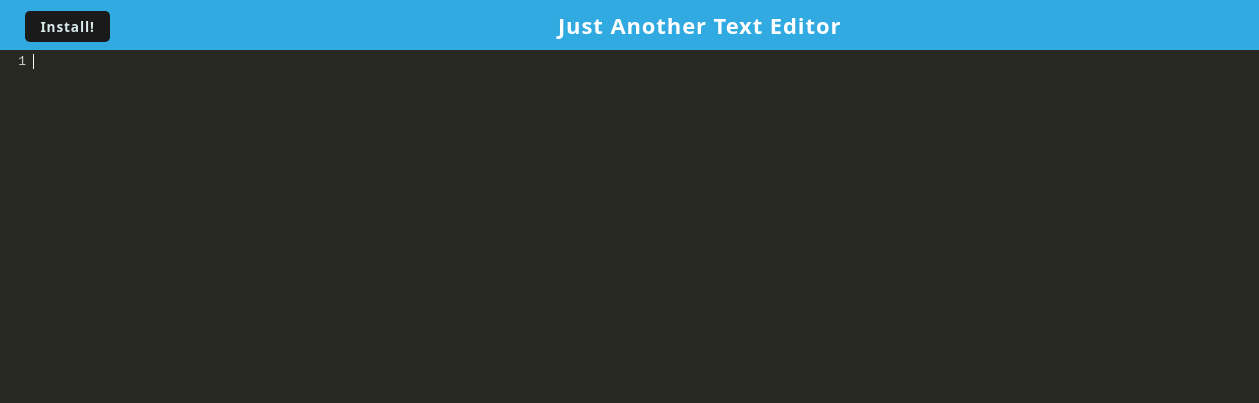
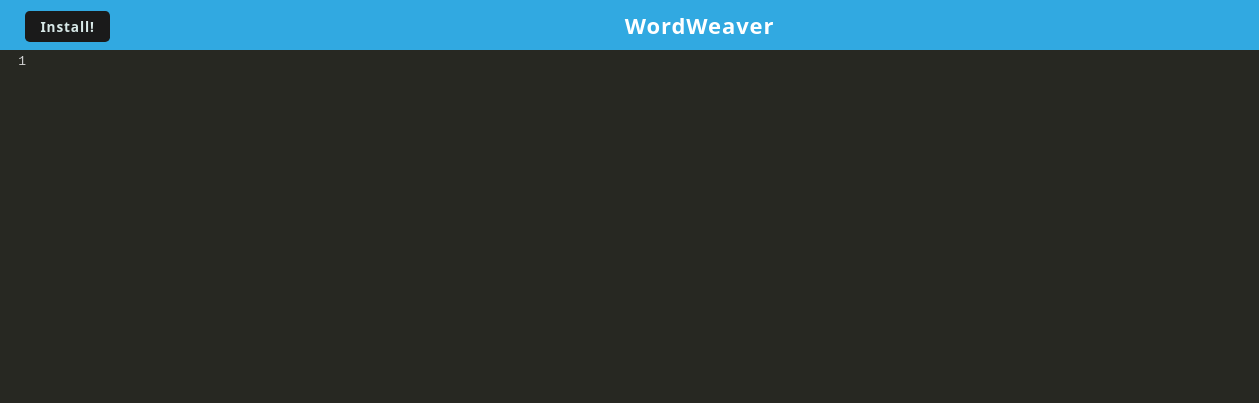
Before and after one commit to julie-mac/WordWeaver, a website built with webpack: page client/index.html in a window 1280 px wide. Shown: the full height of the page, 0-1259 px from the left. Built offline with nearby package versions, Linux system fonts and the light colour scheme; files whose address does not match are found by name.

Commit message:
attempted to fix bugs

```diff
--- a/client/index.html
+++ b/client/index.html
@@ -3,7 +3,7 @@
   <head>
     <meta charset="UTF-8" />
     <meta name="viewport" content="width=device-width, initial-scale=1.0" />
-    <title>J.A.T.E</title>
+    <title>WordWeaver</title>
 
       <link rel="stylesheet"
         href="https://cdnjs.cloudflare.com/ajax/libs/codemirror/5.52.2/codemirror.min.css">
@@ -23,7 +23,7 @@
       <div class="nav-btn">
         <a class="btn btn-sm btn-dark" id="buttonInstall" role="button">Install!</a>
       </div>
-     <h1> Just Another Text Editor</h1>
+     <h1> WordWeaver </h1>
 
       <div class="navbar-brand"
             ><img src="./assets/icons/icon_96x96.png"
--- a/client/src/js/install.js
+++ b/client/src/js/install.js
@@ -9,9 +9,9 @@ window.addEventListener('beforeinstallprompt', (event) => {
 });
 
 // TODO: Implement a click event handler on the `butInstall` element
-butInstall.addEventListener('click', () => {
+butInstall.addEventListener('click', async () => {
     butInstall.disabled = true;
-    const {choice} = window.deferredPrompt.prompt();
+    const {choice} = await window.deferredPrompt.prompt();
 
     if (choice.outcome === "accepted") {
         console.log("PWA has been successfully installed!");
--- a/package.json
+++ b/package.json
@@ -1,8 +1,9 @@
 {
   "name": "Word Weaver",
   "version": "1.0.0",
-  "description": "",
+  "description": "A text editor app",
   "main": "server.js",
+  "engines": "node ",
   "scripts": {
     "start:dev": "concurrently \"cd client && npm run build\" \"cd server && npm run server\" ",
     "start": "npm run build && cd server && node server.js",
```
